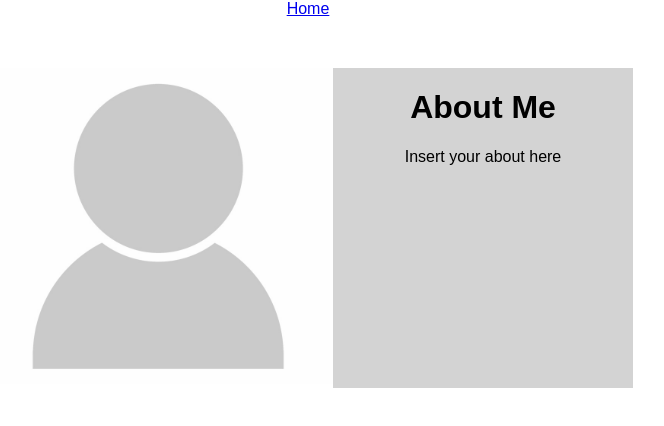
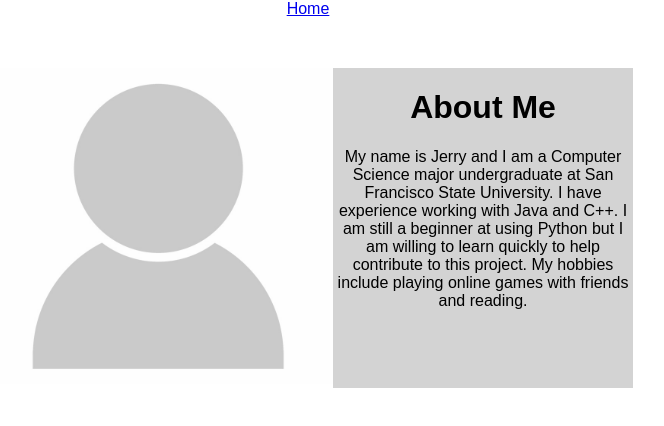
Before and after one commit to benztimm/csc648-03-fa22-team04, a React (Create React App) app in the folder application/frontend/: page /jerry in a window 1280 px wide. Shown: the top 426 px of the page, without its empty margins (332-996 px from the left). Built offline with nearby package versions, Linux system fonts and the light colour scheme.

Commit message:
About Me for Jerry.js completed.

```diff
--- a/application/frontend/src/components/pages/Jerry.js
+++ b/application/frontend/src/components/pages/Jerry.js
@@ -2,10 +2,6 @@ import React from 'react';
 import { Link } from 'react-router-dom';
 
 import './styles/milestoneOne.css';
-
-//place your image in the images folder in the components folder and replace
-// "testimage.jpg" with your image name in the path below this
-//DELETE THESE COMMENTS when you are done for clean code tyyy
 import myImage from '../images/testimage.jpg';
 
 const Jerry = () => {
@@ -20,7 +16,9 @@ const Jerry = () => {
         </div>
         <div className="about">
           <h1>About Me</h1>
-          Insert your about here
+          My name is Jerry and I am a Computer Science major undergraduate at San Francisco State University.
+          I have experience working with Java and C++. I am still a beginner at using Python but I am willing to learn
+          quickly to help contribute to this project. My hobbies include playing online games with friends and reading.
         </div>
       </div>
     </div>
```
